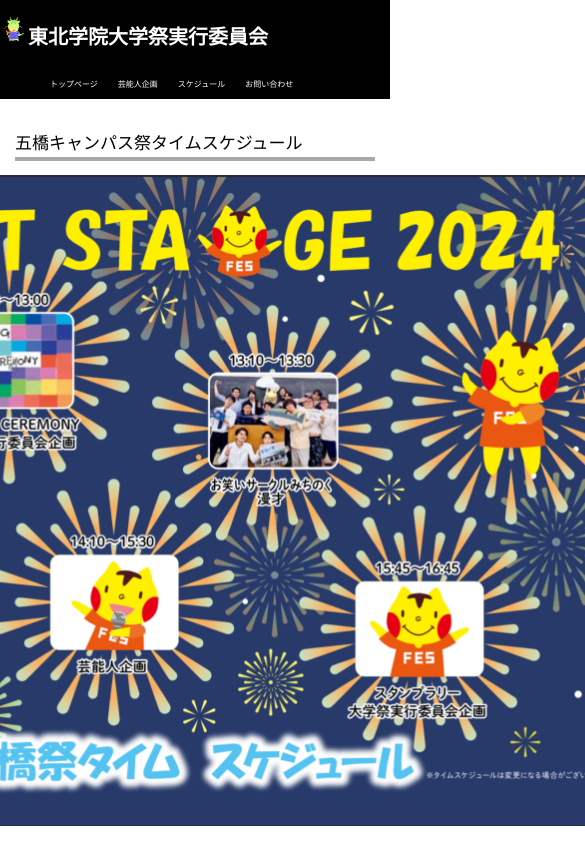
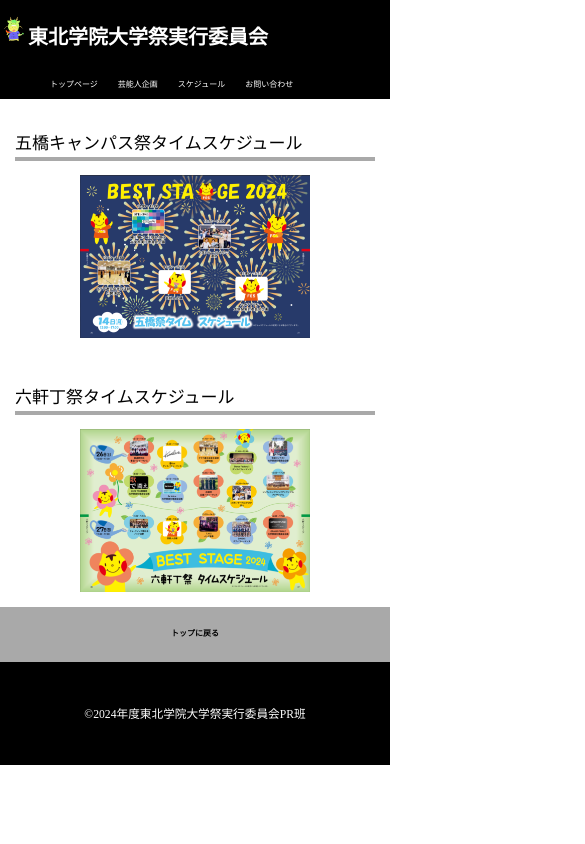
Before and after one commit to nobekawashuto/2024TGUFES, a Next.js app in the folder tgufes/: page /timeSche in a window 390 px wide. Shown: the top 844 px of the page, 585 px wide, since content can reach past the window. Built offline with nearby package versions, Linux system fonts and the light colour scheme; a web font is replaced by a local one.

Commit message:
スケジュールページのモバイル対応です

```diff
--- a/tgufes/src/pages/timeSche.tsx
+++ b/tgufes/src/pages/timeSche.tsx
@@ -14,13 +14,13 @@ export default function Home() {
         <div className="sche-bg">
             <h2 className="sns-title txt">五橋キャンパス祭タイムスケジュール</h2>
             <div className="timeimg">
-                <Image src="/images/itutu-time.png"alt=""width={917}height={651}/>
+                <Image src="/images/itutu-time.png"alt=""width={917}height={651}className="timeImg"/>
             </div>
         </div>
         <div className="sche-bg">
             <h2 className="sns-title txt">六軒丁祭タイムスケジュール</h2>
             <div className="timeimg">
-                <Image src="/images/tuti-time.png"alt=""width={917}height={651}/>
+                <Image src="/images/tuti-time.png"alt=""width={917}height={651}className="timeImg"/>
             </div>
         </div>
         <Footer/>
--- a/tgufes/src/styles/globals.css
+++ b/tgufes/src/styles/globals.css
@@ -953,4 +953,12 @@ footer p {
   .gei-name{
     font-size: 1.75rem;
   }
+
+  .timeImg{
+    width: 229.25px;
+    height: 162.75px;
+  }
+
+
+
 }
```
